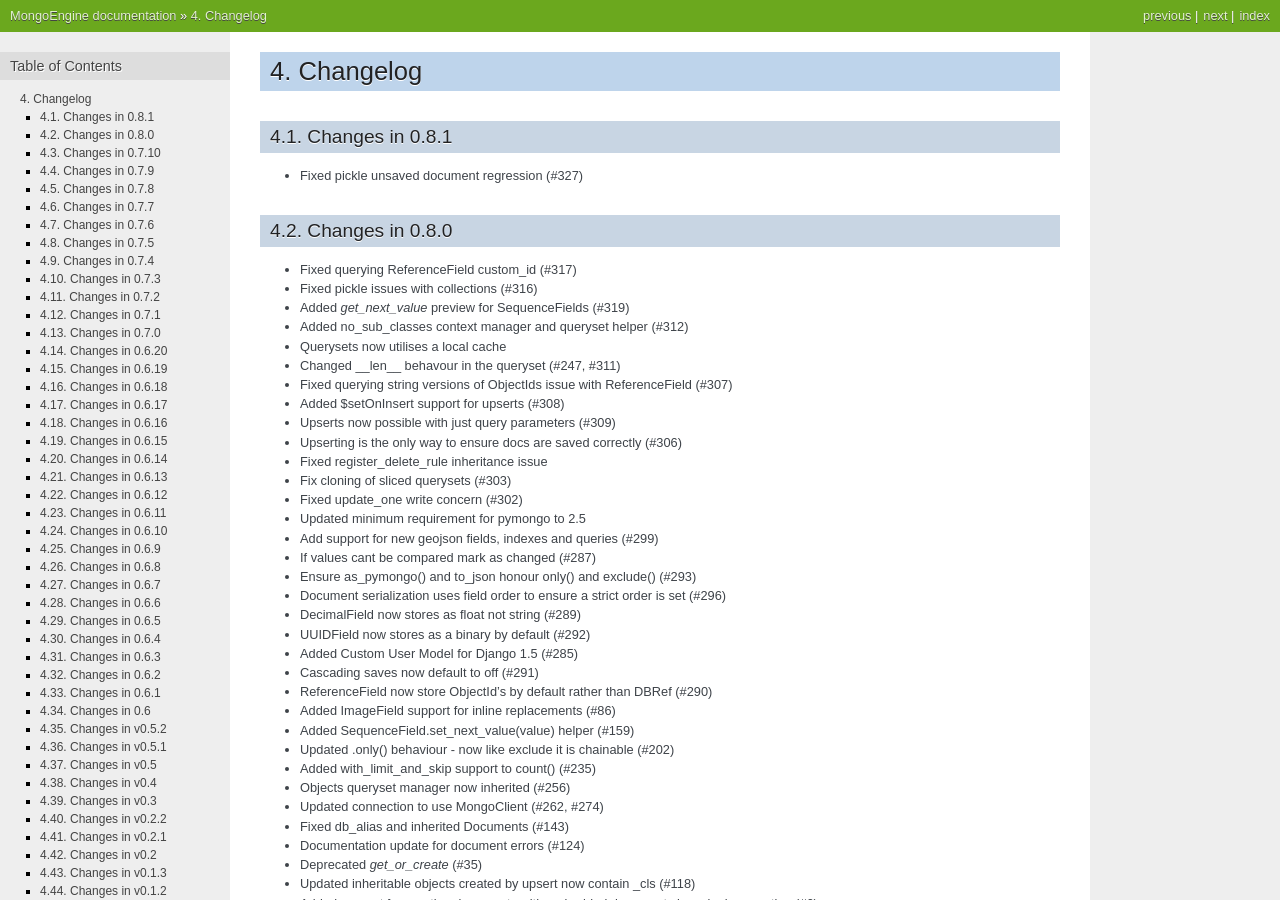
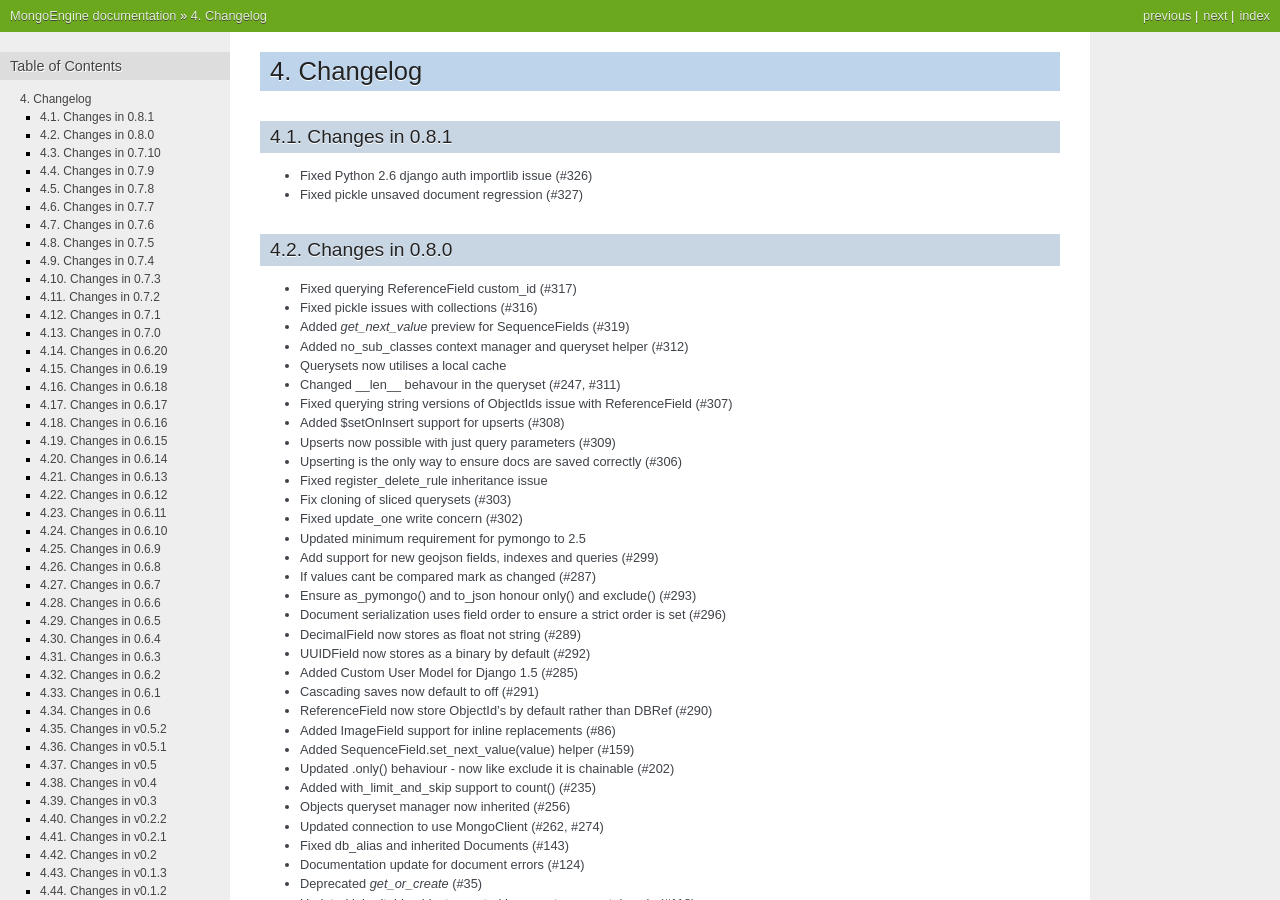
Before and after one commit to MongoEngine/mongoengine, a Sphinx documentation site: the page built from docs/changelog.rst, in a window 1280 px wide and 900 px high. Built offline with Sphinx 7.4.7, drawn with Linux system fonts in a browser that asks for light colours; the version number could not be read and is left out.

Commit message:
Updated Changelog

```diff
--- a/docs/changelog.rst
+++ b/docs/changelog.rst
@@ -4,6 +4,7 @@ Changelog
 
 Changes in 0.8.1
 ================
+- Fixed Python 2.6 django auth importlib issue (#326)
 - Fixed pickle unsaved document regression (#327)
 
 Changes in 0.8.0
```
